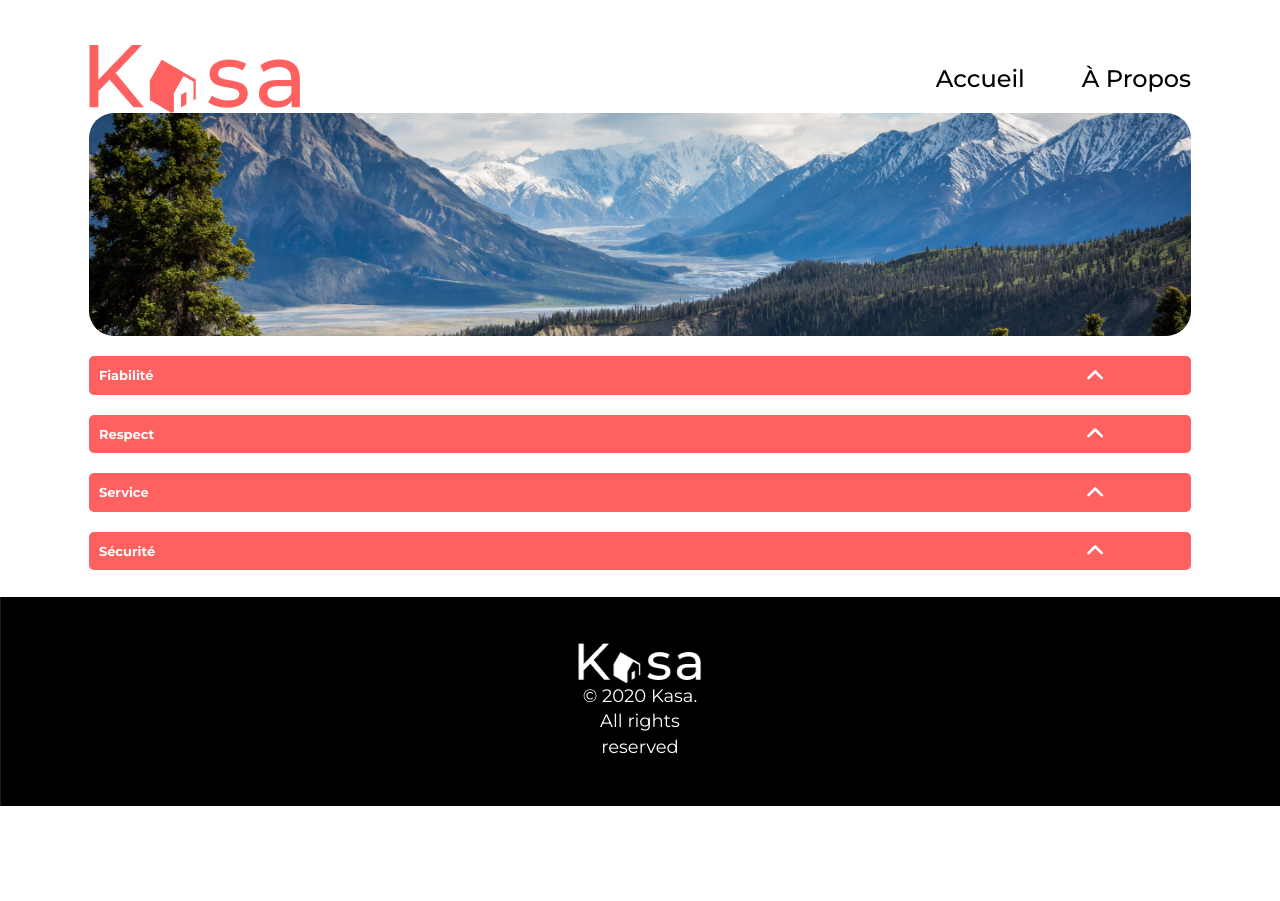
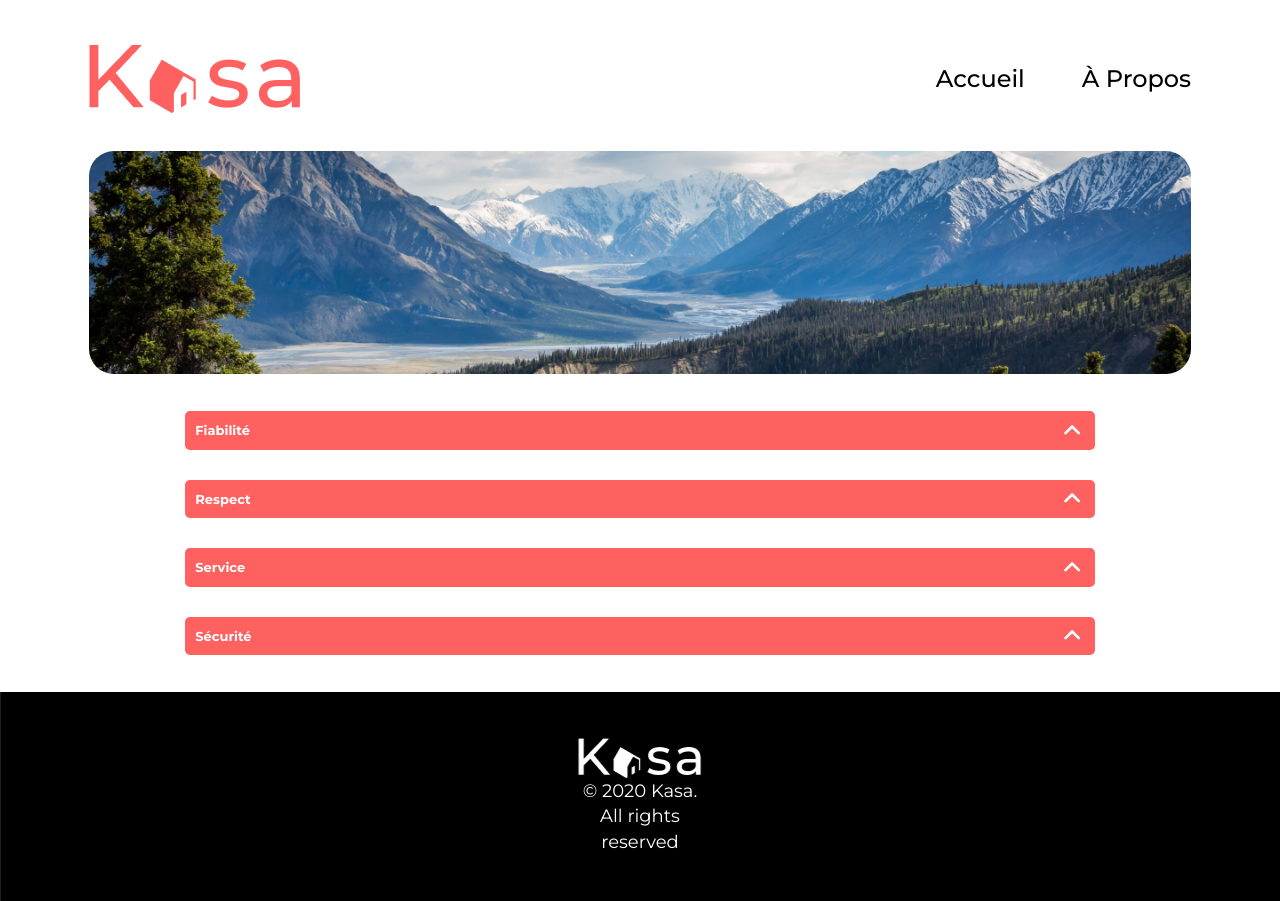
Before and after one commit to Bourrelet/property-rental-react-app, a React (Create React App) app: page /apropos in a window 1280 px wide. Before the commit the page ends 806 px from the top, so only its background shows below. Built offline with nearby package versions, Linux system fonts and the light colour scheme.

Commit message:
Responsive WIP ; Page Logement a faire

```diff
--- a/src/components/collapse/Collapse.scss
+++ b/src/components/collapse/Collapse.scss
@@ -23,7 +23,7 @@
             }
             &__btn {
                 @include flex-left;
-                width: 9.515%;
+                // width: 9.515%;
                 min-width: 32px;
                 border: inherit;
                 background-color: inherit;
--- a/src/components/footer/Footer.scss
+++ b/src/components/footer/Footer.scss
@@ -4,9 +4,9 @@
     width: 100vw;
     min-width: 375px;
     margin-top: 27px;
-    transform: translateX(-5.333vw); //20px mobile
+    transform: translateX(-5.333%); //20px mobile
     @media (min-width: 768px) {
-        transform: translateX(-6.944vw); // 100px desktop
+        transform: translateX(-6.944%); // 100px desktop
         max-width: 1440px;
 
     }
--- a/src/pages/APropos.scss
+++ b/src/pages/APropos.scss
@@ -3,11 +3,20 @@
 .apropos-page {
     // height: 310px;
     // margin: 19px 19.5px;
+    margin-top: 19px;
+    @media (min-width: 768px) {
+        margin-top: 38px;
+    }
+
 
         &__container {
             display: flex;
             flex-direction: column;
             row-gap: 20px;
             margin: 20px auto;
+            @media (min-width: 768px) {
+                margin: 37px 8.75%;
+                row-gap: 30px;
+            }
         }
 }
--- a/src/pages/Error404.js
+++ b/src/pages/Error404.js
@@ -7,7 +7,7 @@ const Error404 = () => {
   return (
     <div className="error">
       <h1 className="error__title1 error__margin">404</h1>
-      <h2 className="error__title2 error__margin">Oups! La page que<br/>
+      <h2 className="error__title2 error__margin">Oups! La page que <br/>
       vous demandez n'existe pas.</h2>
       <Link className="error__link error__margin" to="/">Retourner sur la page d’accueil</Link>
     </div>
--- a/src/pages/Error404.scss
+++ b/src/pages/Error404.scss
@@ -3,18 +3,35 @@
     color: rgba(255, 96, 96, 1);
         &__margin {
             margin: 113px auto;
+            @media (min-width: 768px) {
+                margin: 139px auto;
+            }
         }
 
         &__title1 {
             font-size: 96px;
             font-weight: 700;
             line-height: 136.9px;
+            @media (min-width: 768px) {
+                font-size: 288px;
+                line-height: 410.69px;
+                }
+
         }
 
         &__title2 {
             font-size: 18px;
             font-weight: 500;
             line-height: 25.67px;
+            @media (min-width: 768px) {
+                font-size: 36px;
+                line-height: 51.34px;
+            }
+                br {
+                    @media (min-width: 768px) {
+                    display: none;
+                }
+            }
         }
 
         &__link {
@@ -23,5 +40,9 @@
             line-height: 19.96px;
             color: black;
             text-decoration: underline;
+            @media (min-width: 768px) {
+                font-size: 18px;
+                line-height: 25.67px;
+            }
         }
 }
```
